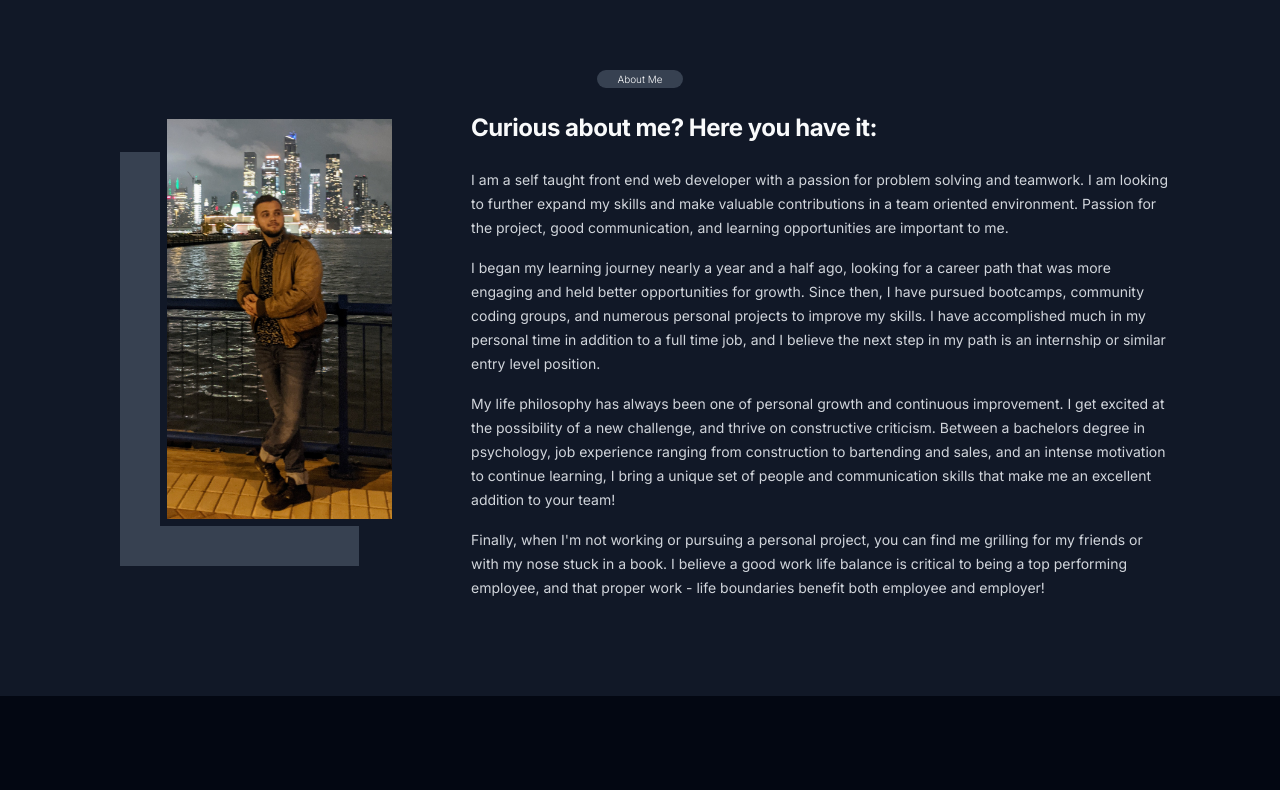
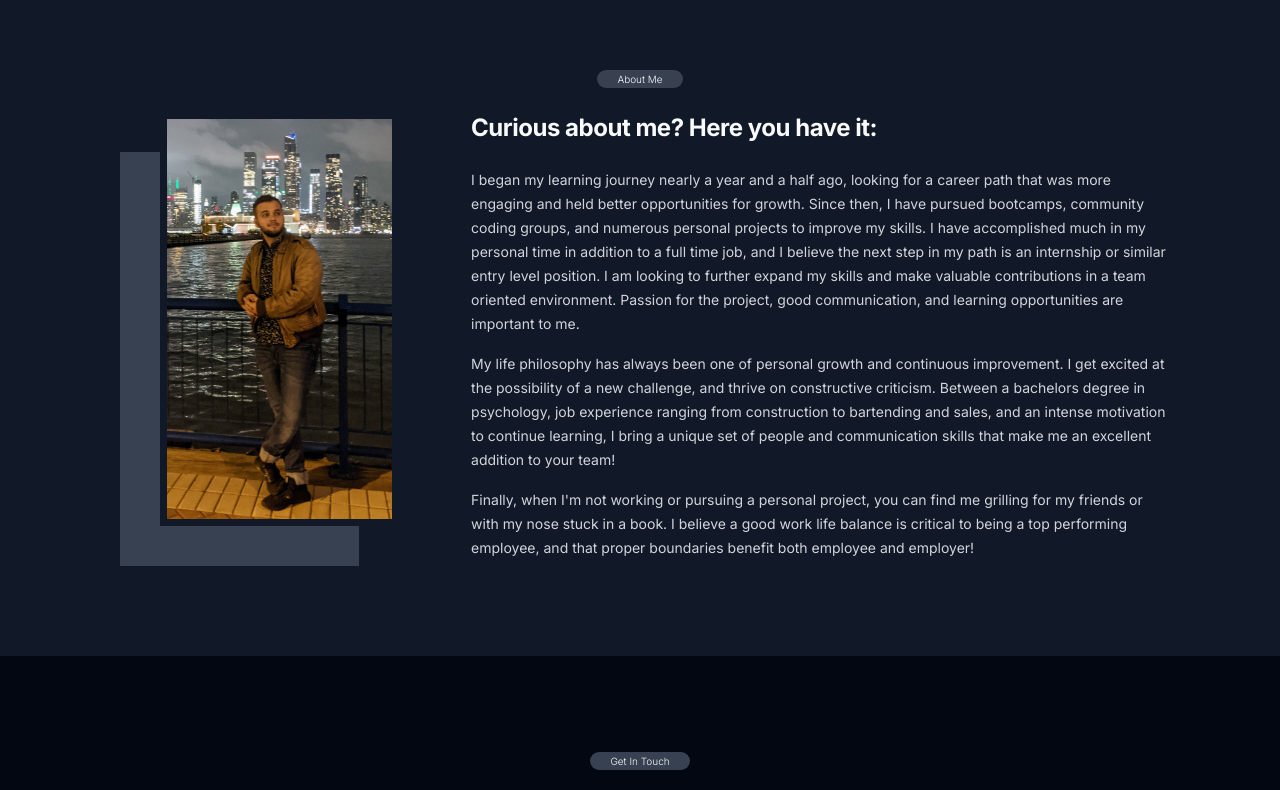
Before and after one commit to Motter360/personal-website, a React (Create React App) app: page / in a window 1280 px wide. Shown: the part 671-1461 px from the top of the page. Built offline with nearby package versions, Linux system fonts and the light colour scheme; the HTML template or start-up script is replaced by a standard one.

Commit message:
adjusted about me paragraphs

```diff
--- a/src/sections/components/aboutMe.js
+++ b/src/sections/components/aboutMe.js
@@ -11,13 +11,6 @@ export function AboutMe(){
                     <div>
                         <h3>Curious about me? Here you have it:</h3>
                         <div className='bio'>
-                            <p>I am a self taught front end web developer
-                                with a passion for problem solving and teamwork.
-                                I am looking to further expand my skills and make
-                                valuable contributions in a team oriented environment.
-                                Passion for the project, good communication, and
-                                learning opportunities are important to me.
-                            </p>
                             <p>I began my learning journey nearly a year and a half
                                 ago, looking for a career path that was more engaging
                                 and held better opportunities for growth. Since then,
@@ -25,7 +18,11 @@ export function AboutMe(){
                                 numerous personal projects to improve my skills. I have
                                 accomplished much in my personal time in addition to
                                 a full time job, and I believe the next step in my path
-                                is an internship or similar entry level position.
+                                is an internship or similar entry level position. I am
+                                looking to further expand my skills and make
+                                valuable contributions in a team oriented environment.
+                                Passion for the project, good communication, and
+                                learning opportunities are important to me.
                             </p>
                             <p>My life philosophy has always been one of personal growth
                                 and continuous improvement. I get excited at the possibility
@@ -40,7 +37,7 @@ export function AboutMe(){
                                 you can find me grilling for my friends or with my nose
                                 stuck in a book. I believe a good work life balance is
                                 critical to being a top performing employee, and that proper
-                                work - life boundaries benefit both employee and employer!
+                                boundaries benefit both employee and employer!
                             </p>
                         </div>
                     </div>
```
